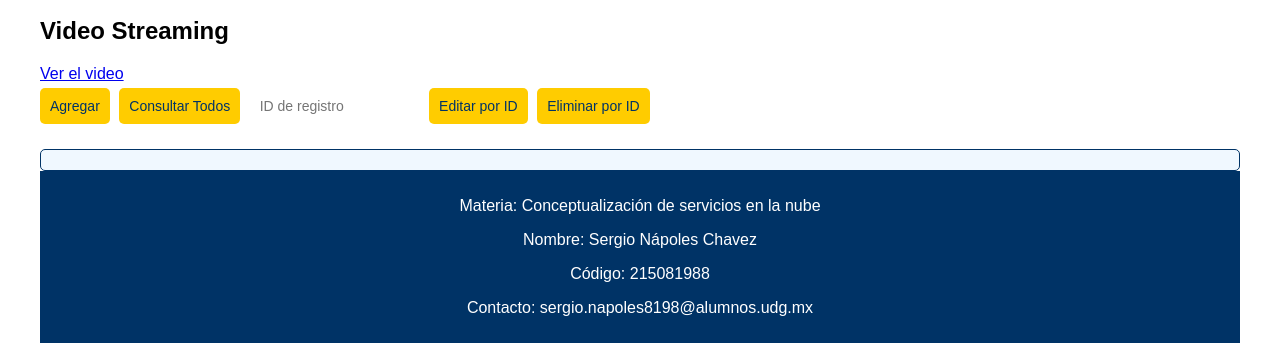
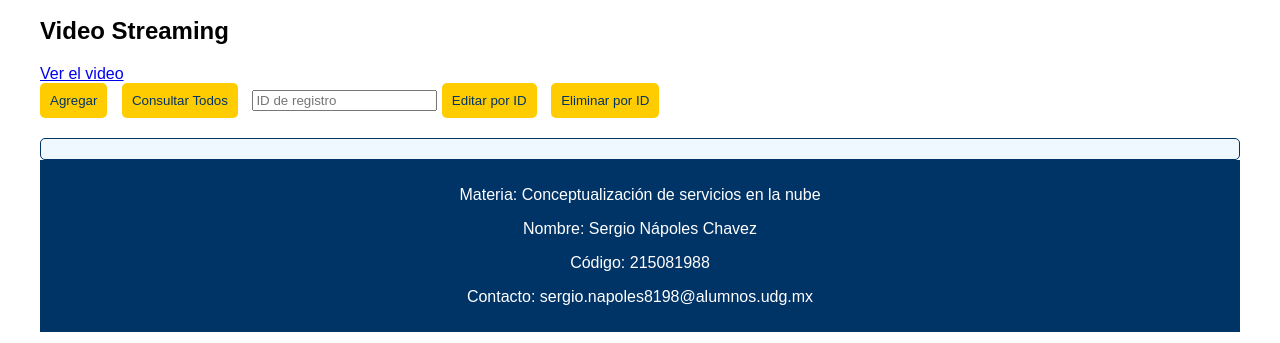
Before and after one commit to SnapolesIvan/railway, a website: page public/index.html in a window 1280 px wide. Shown: the part 481-824 px from the top of the page. Drawn offline with Linux system fonts and the light colour scheme.

Commit message:
Update style.css

```diff
--- a/public/style.css
+++ b/public/style.css
@@ -89,29 +89,3 @@ footer {
   text-align: center;
   padding: 10px;
 }
-.buttons {
-  margin-bottom: 20px;
-}
-
-.buttons input, .buttons button {
-  margin: 5px 5px 5px 0;
-  padding: 10px;
-  border-radius: 5px;
-  border: none;
-  font-size: 14px;
-}
-
-.buttons input {
-  width: 150px;
-}
-
-.buttons button {
-  background-color: #FFCC00;
-  color: #003366;
-  cursor: pointer;
-}
-
-.buttons button:hover {
-  background-color: #003366;
-  color: #FFCC00;
-}
```
